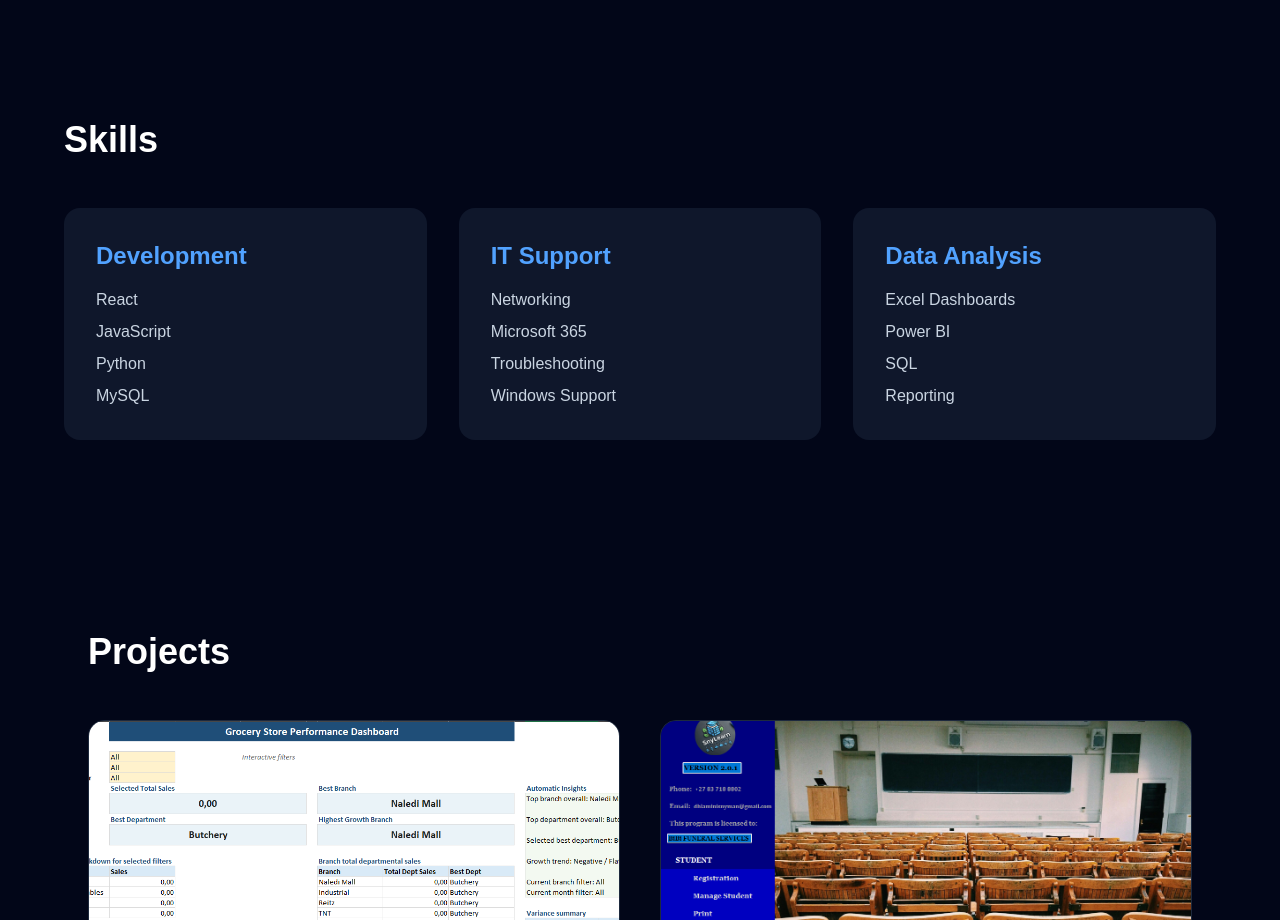
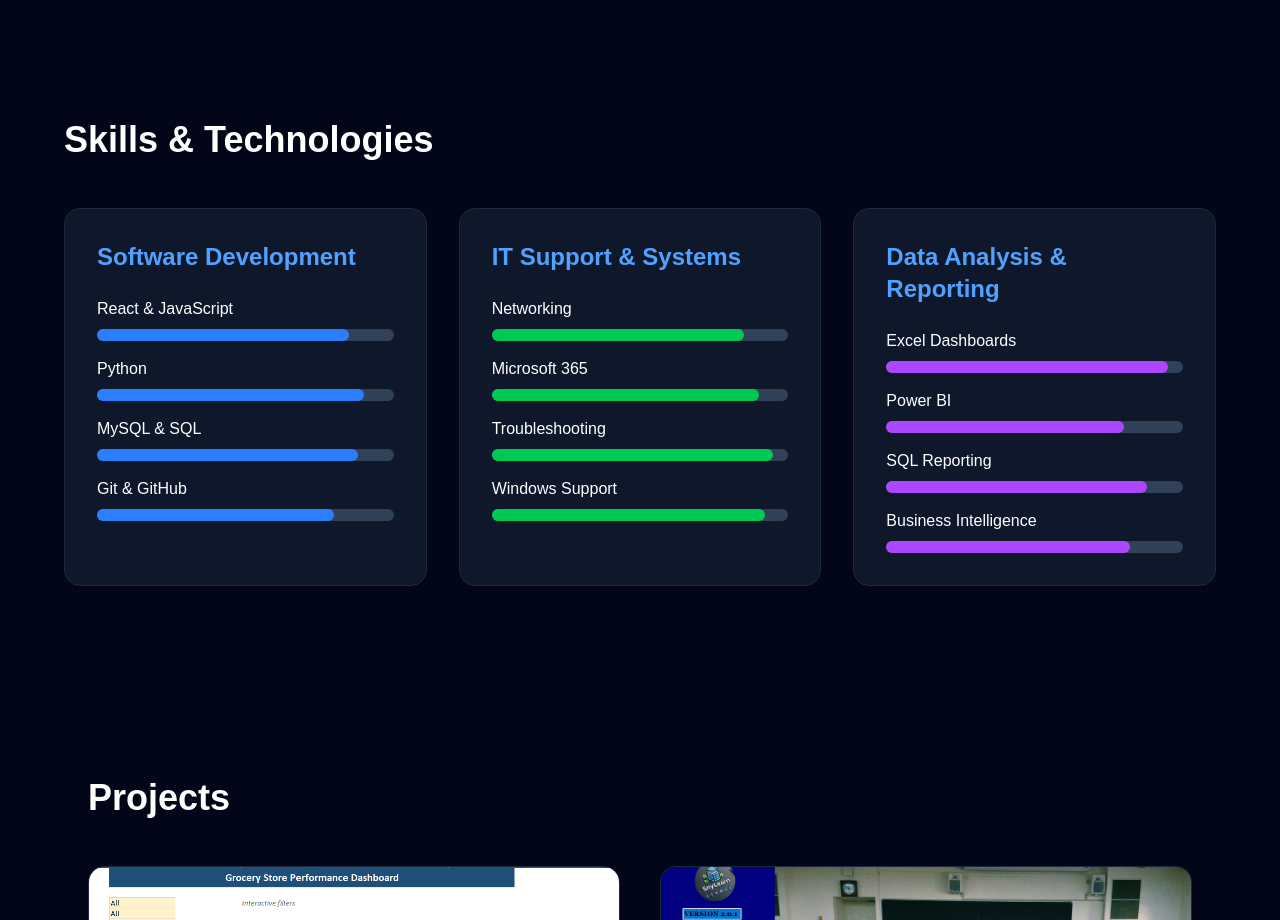
Before and after one commit to SnymanD/snyman-portfolio, a React (Vite) app: page / in a window 1280 px wide. Shown: the part 1360-2280 px from the top of the page. Built offline with nearby package versions, Linux system fonts and the light colour scheme.

Commit message:
updated skills

```diff
--- a/src/App.jsx
+++ b/src/App.jsx
@@ -225,53 +225,136 @@ export default function App() {
         <div className="max-w-6xl mx-auto">
 
           <h2 className="text-4xl font-bold mb-12">
-            Skills
+            Skills & Technologies
           </h2>
 
           <div className="grid md:grid-cols-3 gap-8">
 
-            <div className="bg-slate-900 p-8 rounded-2xl hover:-translate-y-2 transition duration-300">
-              <h3 className="text-2xl font-semibold mb-4 text-blue-400">
-                Development
+            {/* DEVELOPMENT */}
+            <div className="bg-slate-900 p-8 rounded-2xl border border-slate-800 hover:border-blue-500 hover:-translate-y-2 transition duration-300">
+
+              <h3 className="text-2xl font-semibold mb-6 text-blue-400">
+                Software Development
               </h3>
 
-              <ul className="space-y-2 text-slate-300">
-                <li>React</li>
-                <li>JavaScript</li>
-                <li>Python</li>
-                <li>MySQL</li>
-              </ul>
+              <div className="space-y-4">
+
+                <div>
+                  <p className="mb-2">React & JavaScript</p>
+                  <div className="w-full bg-slate-700 rounded-full h-3">
+                    <div className="bg-blue-500 h-3 rounded-full w-[85%]"></div>
+                  </div>
+                </div>
+
+                <div>
+                  <p className="mb-2">Python</p>
+                  <div className="w-full bg-slate-700 rounded-full h-3">
+                    <div className="bg-blue-500 h-3 rounded-full w-[90%]"></div>
+                  </div>
+                </div>
+
+                <div>
+                  <p className="mb-2">MySQL & SQL</p>
+                  <div className="w-full bg-slate-700 rounded-full h-3">
+                    <div className="bg-blue-500 h-3 rounded-full w-[88%]"></div>
+                  </div>
+                </div>
+
+                <div>
+                  <p className="mb-2">Git & GitHub</p>
+                  <div className="w-full bg-slate-700 rounded-full h-3">
+                    <div className="bg-blue-500 h-3 rounded-full w-[80%]"></div>
+                  </div>
+                </div>
+
+              </div>
             </div>
 
-            <div className="bg-slate-900 p-8 rounded-2xl hover:-translate-y-2 transition duration-300">
-              <h3 className="text-2xl font-semibold mb-4 text-blue-400">
-                IT Support
+            {/* IT SUPPORT */}
+            <div className="bg-slate-900 p-8 rounded-2xl border border-slate-800 hover:border-blue-500 hover:-translate-y-2 transition duration-300">
+
+              <h3 className="text-2xl font-semibold mb-6 text-blue-400">
+                IT Support & Systems
               </h3>
 
-              <ul className="space-y-2 text-slate-300">
-                <li>Networking</li>
-                <li>Microsoft 365</li>
-                <li>Troubleshooting</li>
-                <li>Windows Support</li>
-              </ul>
+              <div className="space-y-4">
+
+                <div>
+                  <p className="mb-2">Networking</p>
+                  <div className="w-full bg-slate-700 rounded-full h-3">
+                    <div className="bg-green-500 h-3 rounded-full w-[85%]"></div>
+                  </div>
+                </div>
+
+                <div>
+                  <p className="mb-2">Microsoft 365</p>
+                  <div className="w-full bg-slate-700 rounded-full h-3">
+                    <div className="bg-green-500 h-3 rounded-full w-[90%]"></div>
+                  </div>
+                </div>
+
+                <div>
+                  <p className="mb-2">Troubleshooting</p>
+                  <div className="w-full bg-slate-700 rounded-full h-3">
+                    <div className="bg-green-500 h-3 rounded-full w-[95%]"></div>
+                  </div>
+                </div>
+
+                <div>
+                  <p className="mb-2">Windows Support</p>
+                  <div className="w-full bg-slate-700 rounded-full h-3">
+                    <div className="bg-green-500 h-3 rounded-full w-[92%]"></div>
+                  </div>
+                </div>
+
+              </div>
             </div>
 
-            <div className="bg-slate-900 p-8 rounded-2xl hover:-translate-y-2 transition duration-300">
-              <h3 className="text-2xl font-semibold mb-4 text-blue-400">
-                Data Analysis
+            {/* DATA ANALYTICS */}
+            <div className="bg-slate-900 p-8 rounded-2xl border border-slate-800 hover:border-blue-500 hover:-translate-y-2 transition duration-300">
+
+              <h3 className="text-2xl font-semibold mb-6 text-blue-400">
+                Data Analysis & Reporting
               </h3>
 
-              <ul className="space-y-2 text-slate-300">
-                <li>Excel Dashboards</li>
-                <li>Power BI</li>
-                <li>SQL</li>
-                <li>Reporting</li>
-              </ul>
+              <div className="space-y-4">
+
+                <div>
+                  <p className="mb-2">Excel Dashboards</p>
+                  <div className="w-full bg-slate-700 rounded-full h-3">
+                    <div className="bg-purple-500 h-3 rounded-full w-[95%]"></div>
+                  </div>
+                </div>
+
+                <div>
+                  <p className="mb-2">Power BI</p>
+                  <div className="w-full bg-slate-700 rounded-full h-3">
+                    <div className="bg-purple-500 h-3 rounded-full w-[80%]"></div>
+                  </div>
+                </div>
+
+                <div>
+                  <p className="mb-2">SQL Reporting</p>
+                  <div className="w-full bg-slate-700 rounded-full h-3">
+                    <div className="bg-purple-500 h-3 rounded-full w-[88%]"></div>
+                  </div>
+                </div>
+
+                <div>
+                  <p className="mb-2">Business Intelligence</p>
+                  <div className="w-full bg-slate-700 rounded-full h-3">
+                    <div className="bg-purple-500 h-3 rounded-full w-[82%]"></div>
+                  </div>
+                </div>
+
+              </div>
             </div>
 
           </div>
         </div>
+
       </section>
+
       {/* PROJECTS */}
 <section id="projects" className="py-24 px-6 max-w-6xl mx-auto">
 
```
